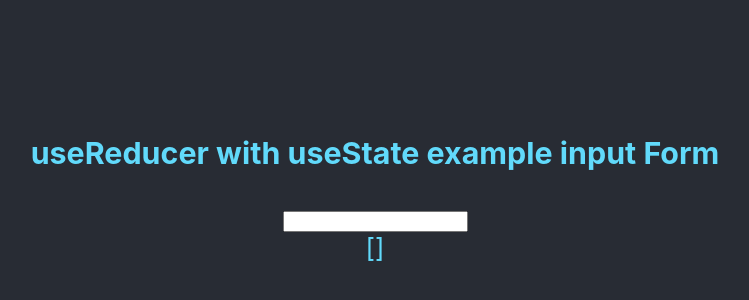
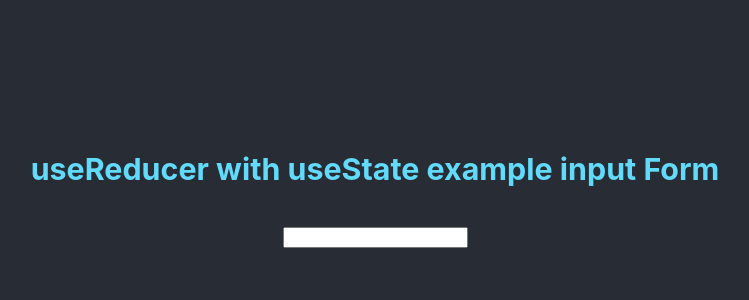
Before and after one commit to iantheminimalist/tutorial-react-app, a React (Create React App) app: page / in a window 1280 px wide. Shown: the part 5016-5316 px from the top of the page, without its empty margins (265-1014 px from the left). Built offline with nearby package versions, Linux system fonts and the light colour scheme.

Commit message:
listing toggles todos to show up

```diff
--- /dev/null
+++ b/src/components/reducer/ActionCreators.js
@@ -0,0 +1,3 @@
+export function addTodo( todos, name ){
+    return { id: todos.length, name: name, complete: false }
+};
--- /dev/null
+++ b/src/components/reducer/ActionTypes.js
@@ -0,0 +1,5 @@
+export const ACTIONS = {
+    ADD_TODO: 'add-todo',
+    TOGGLE_TODO: 'toggle-todo',
+    DELETE_TODO: 'delete-todo'
+};
--- /dev/null
+++ b/src/components/reducer/CompletedTodo.js
@@ -0,0 +1,16 @@
+import React from 'react'
+
+
+
+export default function CompletedTodo({todos}) {
+    const result = todos.filter( todo => (todo.complete));
+
+    console.log(result);
+    return (
+            <div>
+                {result.map( todo => (
+                    <span> {todo.name} </span>
+                ) )}
+            </div>
+    );
+}
--- a/src/components/reducer/CounterV2.js
+++ b/src/components/reducer/CounterV2.js
@@ -1,6 +1,6 @@
 import React, { useReducer } from 'react';
 
-const ACTIONS = {
+export const ACTIONS = {
     INCREMENT: 'increment',
     DECREMENT: 'decrement'
 };
--- a/src/components/reducer/InputReducer.js
+++ b/src/components/reducer/InputReducer.js
@@ -1,16 +1,13 @@
 import React, { useReducer, useState } from 'react';
 import Todo from './Todo'
-
-export const ACTIONS = {
-    ADD_TODO: 'add-todo',
-    TOGGLE_TODO: 'toggle-todo',
-    DELETE_TODO: 'delete-todo'
-};
+import { ACTIONS } from './ActionTypes';
+import { addTodo } from './ActionCreators';
+import CompletedTodo from './CompletedTodo';
 
 function reducer(todos, action ){
     switch(action.type){
         case ACTIONS.ADD_TODO:
-            return [...todos, addTodo(action.payload.name)];
+            return [...todos, addTodo(todos , action.payload.name)];
         case ACTIONS.TOGGLE_TODO:
             return todos.map( todo => {
                 if(todo.id === action.payload.id){
@@ -25,9 +22,6 @@ function reducer(todos, action ){
     }
 }
 
-function addTodo(name){
-    return { id: name.length, name: name, complete: false }
-};
 
 export default function InputReducer() {
     const [ todos , dispatch ] = useReducer( reducer, [] )
@@ -40,7 +34,7 @@ export default function InputReducer() {
         setName("");
     }
 
-console.log(todos);
+    console.log(todos);
     return (
         <div className="App-header">
             <h3>useReducer with useState example input Form</h3>
@@ -53,9 +47,11 @@ console.log(todos);
                     />
             </form>
             {todos.map( todo => {
-               return  <Todo key={todo.id} todo={todo} dispatch={dispatch} />
+              return  <Todo key={todo.id} todo={todo} dispatch={dispatch} />
             })}
-            {JSON.stringify(todos)}
+            <div>
+            <CompletedTodo todos={todos} />
+            </div>
         </div>
     )
 }
--- a/src/components/reducer/Todo.js
+++ b/src/components/reducer/Todo.js
@@ -1,5 +1,5 @@
 import React from 'react';
-import { ACTIONS } from './InputReducer.js';
+import { ACTIONS } from './ActionTypes';
 
 export default function Todo({todo, dispatch}) {
     return (
@@ -7,9 +7,8 @@ export default function Todo({todo, dispatch}) {
             <span style={{ color: todo.complete ? '#000' : '#fff' }}>
             {todo.name}
             </span>
-            <button onClick={ () => dispatch({ type: ACTIONS.TOGGLE_TODO , payload: {id: todo.id } }) } >Toggle</button>
-            <button onClick={ () => dispatch({ type: ACTIONS.DELETE_TODO , payload: {id: todo.id } }) } >delete</button>
-
+            <button onClick={ () => dispatch({ type: ACTIONS.TOGGLE_TODO , payload: {id: todo.id } }) } > Toggle</button>
+            <button onClick={ () => dispatch({ type: ACTIONS.DELETE_TODO , payload: {id: todo.id } }) } > Delete</button>
         </div>
 
     )
```
Also changed, not shown: 1 other file (tests, documents, lock files or other folders).
